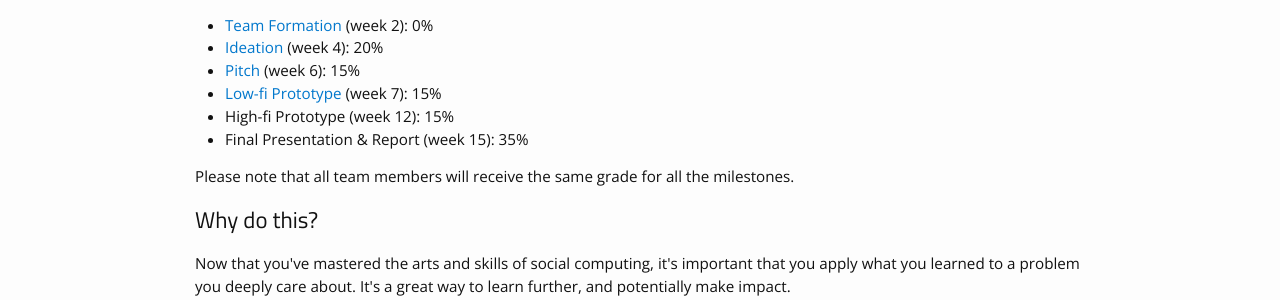
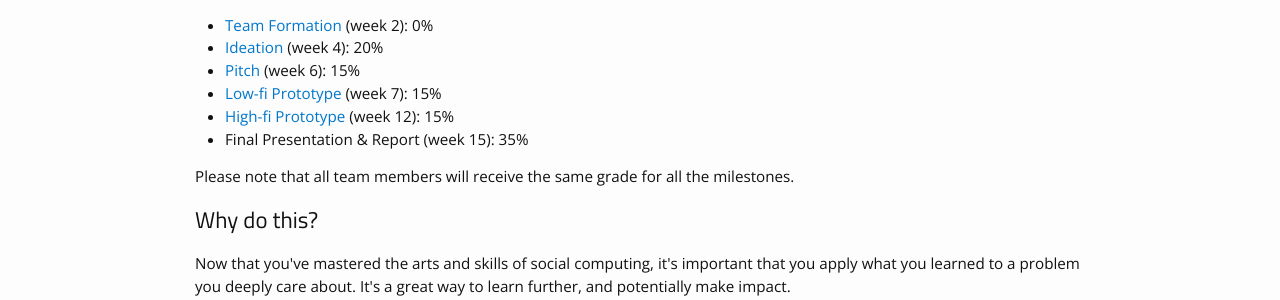
Before and after one commit to cstl-kaist/cs473-2025-fall, a Jekyll site: the page built from project.md, in a window 1280 px wide. Shown: the part 355-655 px from the top of the page. Built offline with Jekyll 4.4.1, drawn with Linux system fonts in a browser that asks for light colours; nearby versions of some CDN libraries; part of the change alters nothing that is shown.

Commit message:
Linking DPM, updating DPM filenames

```diff
--- a/_layouts/projects.html
+++ b/_layouts/projects.html
@@ -6,11 +6,11 @@ layout: page
       <h2>What do we do?</h2>
             <p>This is a team-based, semester-long design project, in which you'll create an original social computing application on your own. You'll work in teams of <strong>three to four</strong> people. More information about each milestone will be added to this page. Here is the timeline and grading weights for each milestone:
             <ul>
-                  <li><a href= "/projects/02_DPM0">Team Formation</a> (week 2): 0%</li>
-                  <li><a href= "/projects/03_DPM1">Ideation</a> (week 4): 20%</li>
-                  <li><a href= "/projects/04_DPM2">Pitch</a> (week 6): 15%</li>
-                  <li><a href= "/projects/05_DPM3">Low-fi Prototype</a> (week 7): 15%</li>
-                  <li>High-fi Prototype (week 12): 15%</li>
+                  <li><a href= "/projects/00_DPM0">Team Formation</a> (week 2): 0%</li>
+                  <li><a href= "/projects/01_DPM1">Ideation</a> (week 4): 20%</li>
+                  <li><a href= "/projects/02_DPM2">Pitch</a> (week 6): 15%</li>
+                  <li><a href= "/projects/03_DPM3">Low-fi Prototype</a> (week 7): 15%</li>
+                  <li><a href= "/projects/04_DPM4">High-fi Prototype</a> (week 12): 15%</li>
                   <li>Final Presentation & Report (week 15): 35%</li>
             </ul>
 
```
Also changed, not shown: _projects/00_DPM0.md (renamed from _projects/02_DPM0.md), _projects/01_DPM1.md (renamed from _projects/03_DPM1.md), _projects/02_DPM2.md (renamed from _projects/04_DPM2.md), _projects/03_DPM3.md (renamed from _projects/05_DPM3.md), _projects/04_DPM4.md (renamed from _projects/06_DPM4.md), _projects/05_DPM5.md (renamed from _projects/07_DPM5.md), _projects/06_DPM6.md (renamed from _projects/08_DPM6.md).
